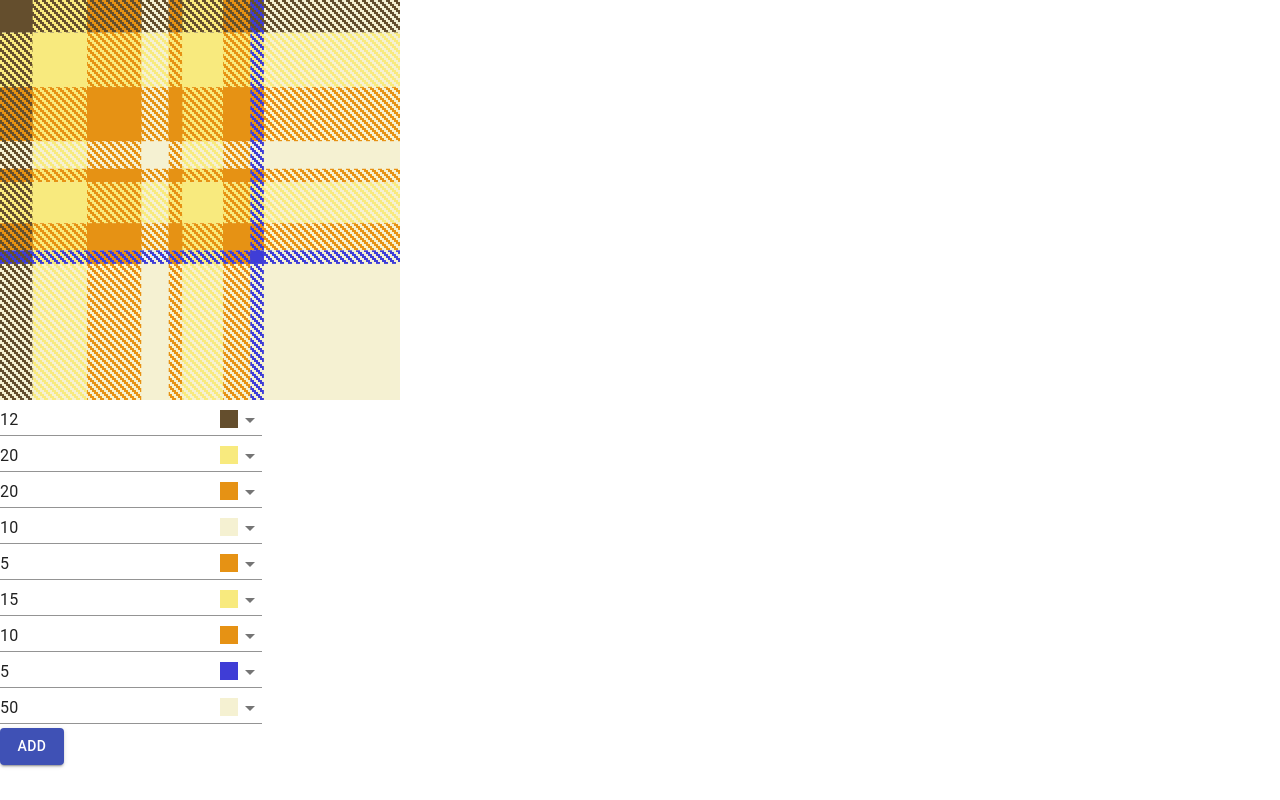
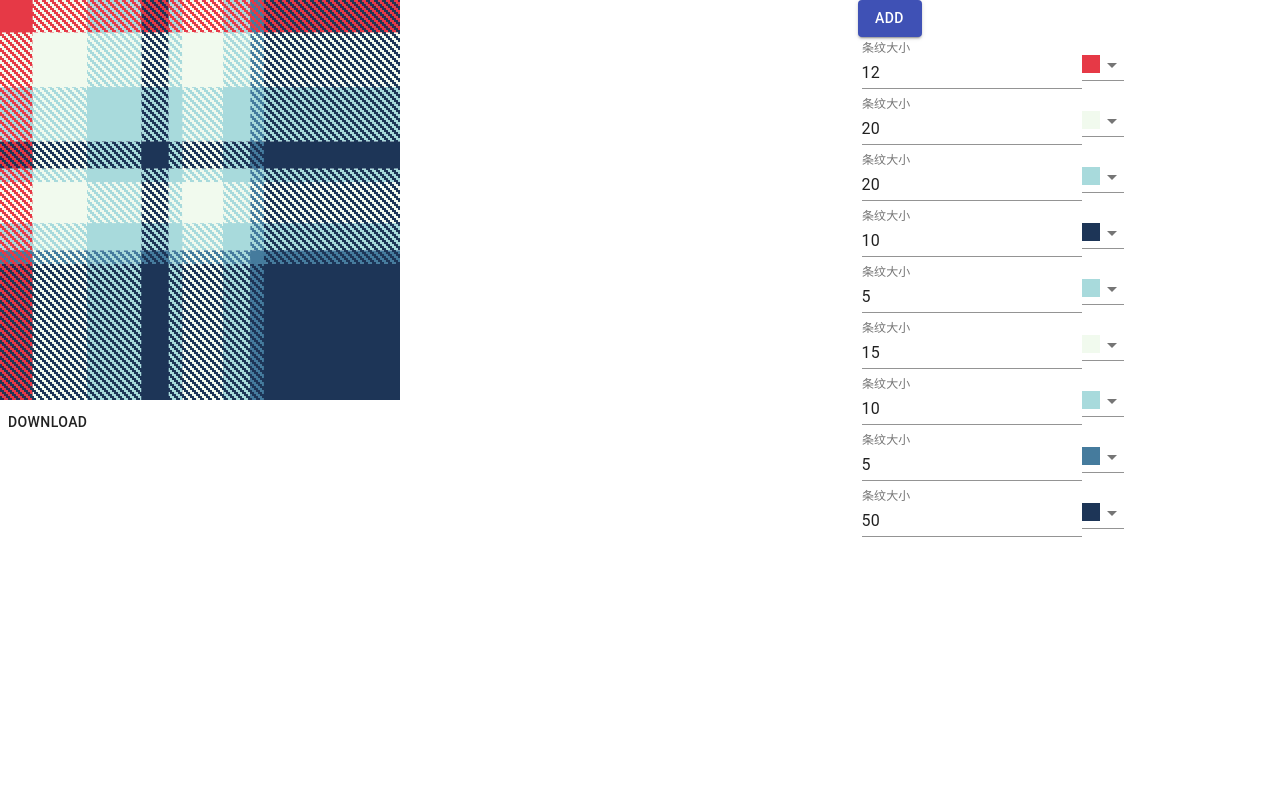
Before and after one commit to ObservedObserver/plaid-designer, a React (Create React App) app: page / in a window 1280 px wide. Built offline with nearby package versions, Linux system fonts and the light colour scheme.

Commit message:
feat: download feature & color Pool change test

```diff
--- a/package.json
+++ b/package.json
@@ -15,6 +15,7 @@
     "react": "^16.13.1",
     "react-dom": "^16.13.1",
     "react-scripts": "3.4.3",
+    "styled-components": "^5.2.0",
     "typescript": "~3.7.2"
   },
   "scripts": {
@@ -41,5 +42,8 @@
       "last 1 firefox version",
       "last 1 safari version"
     ]
+  },
+  "devDependencies": {
+    "@types/styled-components": "^5.1.4"
   }
 }
--- a/src/App.tsx
+++ b/src/App.tsx
@@ -1,18 +1,37 @@
-import React, { useMemo } from 'react';
+import React, { useCallback, useEffect, useMemo, useRef, useState } from 'react';
 import MaskLayer from './canvas/mask';
 import HorizontalGroup from './canvas/horizontal';
 import VerticalGroup from './canvas/vertical';
-import { ColorGrid, ColorSegment } from './interfaces';
+import { ColorSegment } from './interfaces';
 import { colorGrid2Segment } from './utils';
 import Designer from './designer/index';
 import { GSContext, useStore } from './store';
+import { Button } from '@material-ui/core';
 const SIZE = 400;
 function Core() {
+	const svgContainer = useRef<HTMLDivElement>(null);
+	const dllink = useRef<HTMLAnchorElement>(null);
 	const [gState, gStateUpdater] = useStore();
+	const [svgFile, setSvgFile] = useState<string>('');
 
 	const segments = useMemo<ColorSegment[]>(() => {
-		return colorGrid2Segment(gState.colorGrids, SIZE)
-	}, [gState.colorGrids]);
+        return colorGrid2Segment(gState.colorGrids, SIZE, gState.colorPool);
+	}, [gState.colorGrids, gState.colorPool]);
+
+	const download = useCallback(() => {
+		if (svgContainer.current) {
+			const content =
+                'data:application/octet-stream,' +
+                encodeURIComponent(svgContainer.current.innerHTML);
+			setSvgFile(content)
+		}
+	}, [])
+
+	useEffect(() => {
+		if (dllink.current && svgFile !== '') {
+            dllink.current.click();
+        }
+	}, [svgFile])
 
 	return (
         <div className="App">
@@ -35,19 +54,36 @@ function Core() {
                     <VerticalGroup segments={segments} />
                 </g>
             </svg> */}
-            <svg style={{ width: `${SIZE}px`, height: `${SIZE}px` }}>
-                <MaskLayer width={SIZE}  height={SIZE} pixSize={2} />
+            <div style={{ display: 'flex' }}>
+                <div style={{ flexGrow: 3 }}>
+                    <div ref={svgContainer}>
+                        <svg
+                            version="1.1"
+                            xmlns="http://www.w3.org/2000/svg"
+                            style={{
+                                width: `${SIZE}px`,
+                                height: `${SIZE}px`,
+                            }}
+                        >
+                            <MaskLayer width={SIZE} height={SIZE} pixSize={2} />
                             <g>
                                 <HorizontalGroup segments={segments} />
                                 <VerticalGroup segments={segments} />
                             </g>
                         </svg>
+                    </div>
                     <div>
+                        <Button onClick={download}>download</Button>
+						<a style={{ display: 'none' }} download="skirt-plaid-pattern.svg" ref={dllink} href={svgFile}>download</a>
+                    </div>
+                </div>
+                <div style={{ flexGrow: 1 }}>
                     <Designer
                         colorGrids={gState.colorGrids}
                         colorPool={gState.colorPool}
                         updater={gStateUpdater}
                     />
+                </div>
             </div>
         </div>
     );
--- a/src/designer/index.tsx
+++ b/src/designer/index.tsx
@@ -1,12 +1,21 @@
-import { TextField, Select, MenuItem, Button } from '@material-ui/core';
+import { TextField, Select, MenuItem, Button, InputLabel } from '@material-ui/core';
 import React, { useCallback } from 'react';
 import { ColorGrid } from '../interfaces';
 import { IUpdater } from '../store/index';
+import styled from 'styled-components';
+
 interface DesignerProps {
     colorGrids: ColorGrid[];
     colorPool: string[];
     updater: IUpdater;
 }
+
+const FieldContainer = styled.div`
+    padding: 4px;
+    display: flex;
+    align-items: center;
+`;
+
 const Designer: React.FC<DesignerProps> = props => {
     const { colorGrids, colorPool, updater } = props;
     const sizeHandler = useCallback((value: number, index: number) => {
@@ -14,42 +23,61 @@ const Designer: React.FC<DesignerProps> = props => {
             state.colorGrids[index].size = value
         })
     }, [updater]);
-    const colorHandler = useCallback((value: string, index: number) => {
+    const colorHandler = useCallback((value: number, index: number) => {
         updater(state => {
-            state.colorGrids[index].color = value;
+            state.colorGrids[index].color = Number(value);
         })
     }, [updater])
     const addItem = useCallback(() => {
         updater(state => {
             state.colorGrids.push({
-                size: 10,
-                color: state.colorPool[0]
+                size: Math.round(Math.random() * 40) + 10,
+                color: Math.round(Math.random() * state.colorPool.length - 1)
             })
         })
     }, [updater])
-    return <div>
+    return (
         <div>
-            {
-            colorGrids.map((grid, index) => <div key={`color-grid-${index}`}>
-                <TextField value={grid.size} onChange={(v) => {
-                    sizeHandler(Number(v.target.value), index);
-                }} />
-                <Select value={grid.color} onChange={(e) => {
-                    colorHandler(e.target.value as string, index);
-                }}>
-                    {
-                        colorPool.map(c => <MenuItem key={c} value={c}>
-                            <div style={{ backgroundColor: c, width: '18px', height: '18px' }}></div>
-                        </MenuItem>)
-                    }
-                </Select>
-            </div>)
-        }
-        <div>
-            <Button variant="contained" color="primary" onClick={addItem}>Add</Button>
+            <div>
+                <Button variant="contained" color="primary" onClick={addItem}>
+                    Add
+                </Button>
+            </div>
+            <div>
+                {colorGrids.map((grid, index) => (
+                    <FieldContainer key={`color-grid-${index}`}>
+                        <TextField
+                            label="条纹大小"
+                            value={grid.size}
+                            onChange={(v) => {
+                                sizeHandler(Number(v.target.value), index);
+                            }}
+                        />
+                        {/* <InputLabel ></InputLabel> */}
+                        <Select
+                            label="颜色"
+                            value={grid.color}
+                            onChange={(e) => {
+                                colorHandler(e.target.value as any, index);
+                            }}
+                        >
+                            {colorPool.map((c, i) => (
+                                <MenuItem key={c} value={i}>
+                                    <div
+                                        style={{
+                                            backgroundColor: c,
+                                            width: '18px',
+                                            height: '18px',
+                                        }}
+                                    ></div>
+                                </MenuItem>
+                            ))}
+                        </Select>
+                    </FieldContainer>
+                ))}
+            </div>
         </div>
-        </div>
-    </div>
+    );
 }
 
 export default Designer;
--- a/src/interfaces.ts
+++ b/src/interfaces.ts
@@ -8,5 +8,5 @@ export interface ColorSegment {
 
 export interface ColorGrid {
     size: number;
-    color: string;
+    color: number;
 }
--- a/src/store/index.tsx
+++ b/src/store/index.tsx
@@ -9,42 +9,50 @@ const COLOR_POOL: string[] = [
     '#3f3dd6',
     '#f5f1d2'
 ];
+
+const COLOR_POOL2: string[] = [
+    '#e63946',
+    '#f1faee',
+    '#a8dadc',
+    '#457b9d',
+    '#1d3557',
+];
 const colorGrids: ColorGrid[] = [
     {
         size: 12,
-        color: COLOR_POOL[0],
+        color: 0,
     },
     {
         size: 20,
-        color: COLOR_POOL[1],
+        color: 1,
     },
     {
         size: 20,
-        color: COLOR_POOL[2],
+        color: 2,
     },
     {
         size: 10,
-        color: COLOR_POOL[4],
+        color: 4,
     },
     {
         size: 5,
-        color: COLOR_POOL[2],
+        color: 2,
     },
     {
         size: 15,
-        color: COLOR_POOL[1],
+        color: 1,
     },
     {
         size: 10,
-        color: COLOR_POOL[2],
+        color: 2,
     },
     {
         size: 5,
-        color: COLOR_POOL[3],
+        color: 3,
     },
     {
         size: 50,
-        color: COLOR_POOL[4],
+        color: 4,
     },
 ];
 interface IGS {
@@ -53,7 +61,7 @@ interface IGS {
 }
 const initGlobalState: IGS = {
     colorGrids,
-    colorPool: COLOR_POOL,
+    colorPool: COLOR_POOL2,
 };
 export type IStateChange<T> = (state: T) => void;
 export type IUpdater = (update: IStateChange<IGS>) => void;
--- a/src/utils.ts
+++ b/src/utils.ts
@@ -1,6 +1,6 @@
 import { ColorGrid, ColorSegment } from "./interfaces";
 
-export function colorGrid2Segment (grids: ColorGrid[], totalSize: number): ColorSegment[] {
+export function colorGrid2Segment (grids: ColorGrid[], totalSize: number, colorPool: string[]): ColorSegment[] {
     let gridSize = 0, sum = 0;
     for (let i = 0; i < grids.length; i++) {
         gridSize += grids[i].size;
@@ -10,7 +10,7 @@ export function colorGrid2Segment (grids: ColorGrid[], totalSize: number): Color
         segments.push({
             start: sum * totalSize / gridSize,
             end: (sum + grids[i].size) * totalSize / gridSize,
-            color: grids[i].color
+            color: colorPool[grids[i].color % colorPool.length]
         })
         sum += grids[i].size
     }
```
Also changed, not shown: 1 other file (tests, documents, lock files or other folders). Lines whose indentation alone changed are shown as unchanged.
